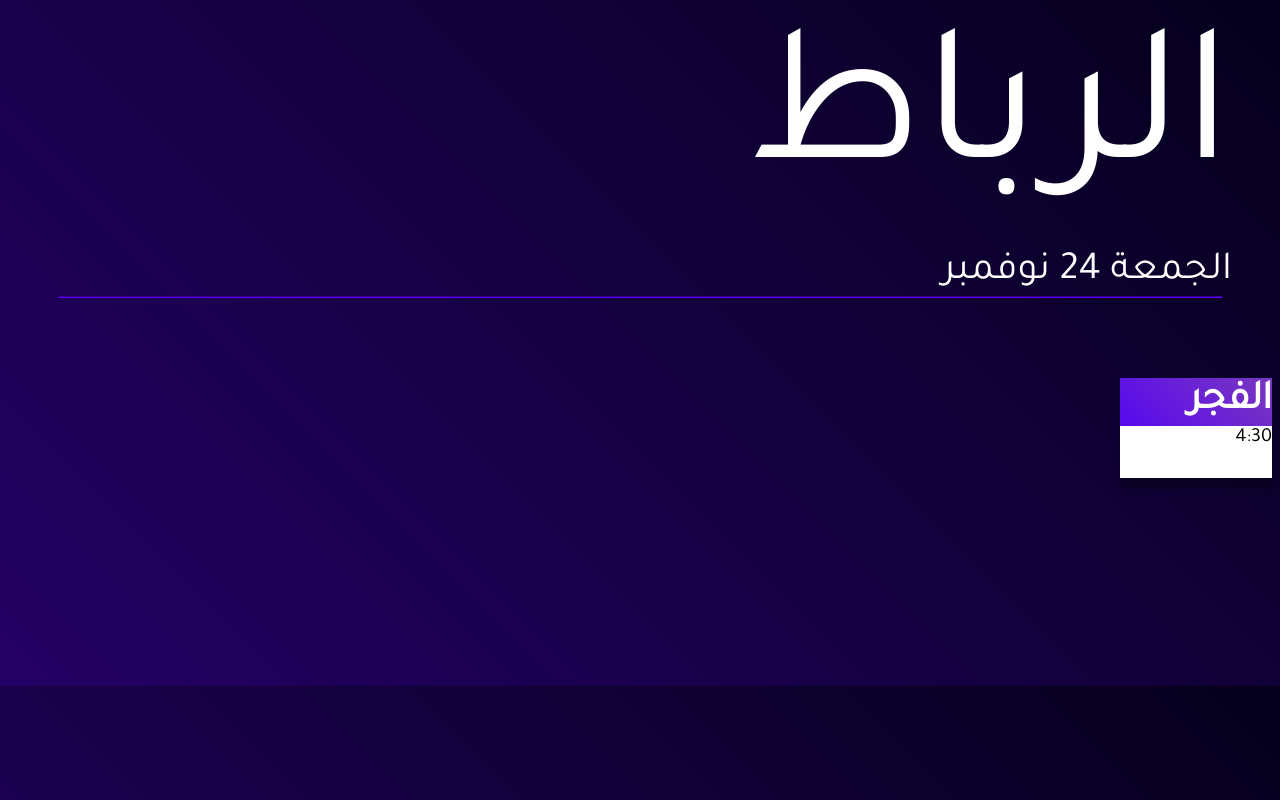
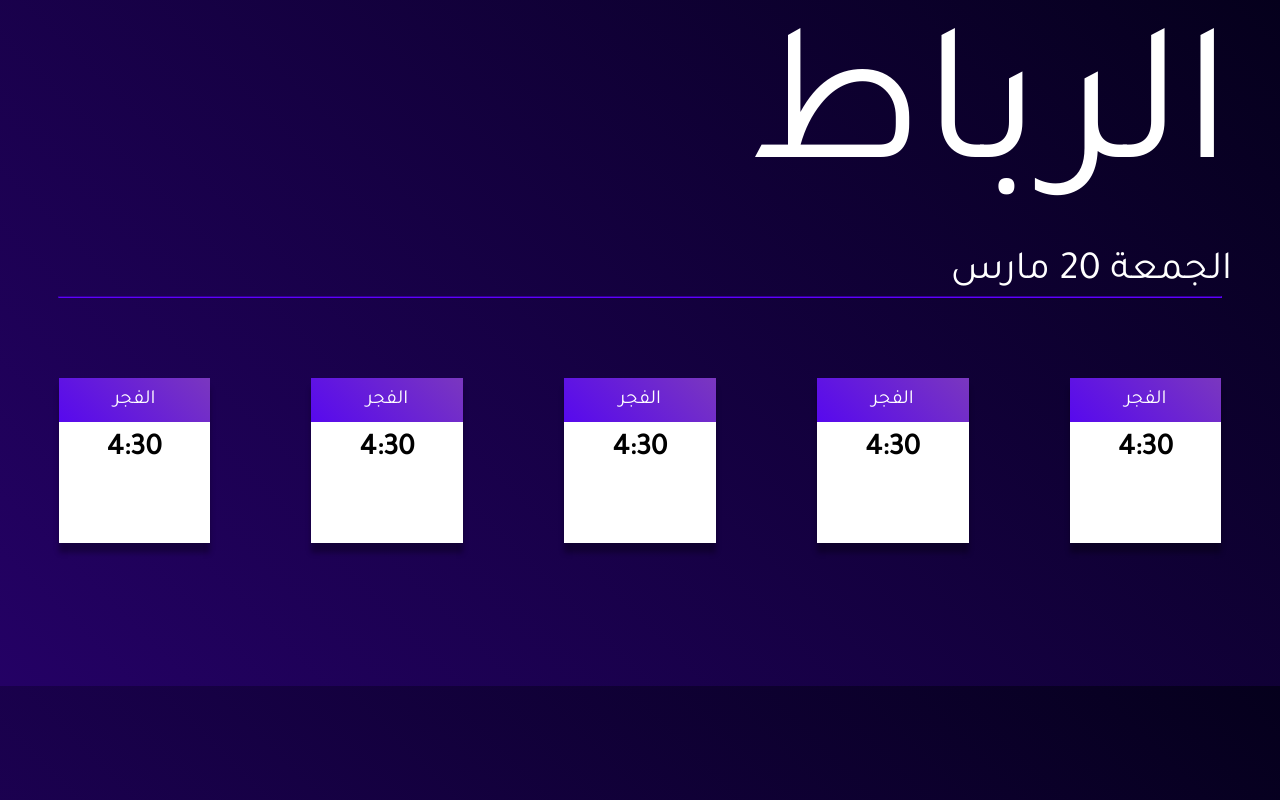
Before and after one commit to Z-kamili/Prayer_Time_API, a plain HTML site: page index.html in a window 1280 px wide. Drawn offline with Linux system fonts and the light colour scheme.

Commit message:
add flex

```diff
--- a/index.html
+++ b/index.html
@@ -26,7 +26,7 @@
         }
         .card {
             width: 12%;
-            height: 100px;
+            height: 165px;
             background-color: white;
             font-size: 20px;
             box-shadow: 0px 10px 5px rgb(0 0 0 / 30%);
@@ -34,6 +34,20 @@
         .header {
             background: linear-gradient(45deg,#5709ee,#7a37bf);
             color: white;
+            font-weight: 400;
+
+        }
+        .header h1 {
+            font-weight: 400;
+
+        }
+        .time {
+            margin-top: 10px;
+            font-size: 30px;
+        }
+        .center {
+            text-align: center;
+            font-weight: bold;
         }
     </style>
 </head>
@@ -44,27 +58,79 @@
             <!-- CITY NAME -->
             <div style="color:white; margin-right: 40px;">
                 <h1 id="city-name">الرباط</h1>
-                <h6 style="font-size: 40px; font-weight: 200;">الجمعة 24 نوفمبر</h6>
+                <h6 style="font-size: 40px; font-weight: 200;">الجمعة 20 مارس</h6>
             </div>
         </div>
         <!--// CITY NAME + DATE -->
         <hr style="margin: 0px 50px; border-color: #5200e1;">
 
         <!-- PRAYER TIMINGS -->
-         <div style="height: 300px; margin-top: 80px;">
+         <div style="height: 300px; margin-top: 80px; display: flex; justify-content: space-around;" >
              <div class="card">
                   <div class="header">
-                       <h1>
+                       <h1 style="font-size: 20px;padding: 10px;text-align: center;">
                         الفجر
                        </h1>
                   </div>
 
-                  <div class="body">
+                  <div class="body center" style="height: 80%;">
                          <div class="time">
                           4:30
                          </div>
                   </div>
              </div>
+             <div class="card">
+                <div class="header">
+                     <h1 style="font-size: 20px;padding: 10px;text-align: center;">
+                      الفجر
+                     </h1>
+                </div>
+
+                <div class="body center" style="height: 80%;">
+                       <div class="time">
+                        4:30
+                       </div>
+                </div>
+           </div>
+           <div class="card">
+            <div class="header">
+                 <h1 style="font-size: 20px;padding: 10px;text-align: center;">
+                  الفجر
+                 </h1>
+            </div>
+
+            <div class="body center" style="height: 80%;">
+                   <div class="time">
+                    4:30
+                   </div>
+            </div>
+       </div>
+       <div class="card">
+        <div class="header">
+             <h1 style="font-size: 20px;padding: 10px;text-align: center;">
+              الفجر
+             </h1>
+        </div>
+
+        <div class="body center" style="height: 80%;">
+               <div class="time">
+                4:30
+               </div>
+        </div>
+   </div>
+   <div class="card">
+    <div class="header">
+         <h1 style="font-size: 20px;padding: 10px;text-align: center;">
+          الفجر
+         </h1>
+    </div>
+
+    <div class="body center" style="height: 80%;">
+           <div class="time">
+            4:30
+           </div>
+    </div>
+</div>
          </div>
 
 
```
